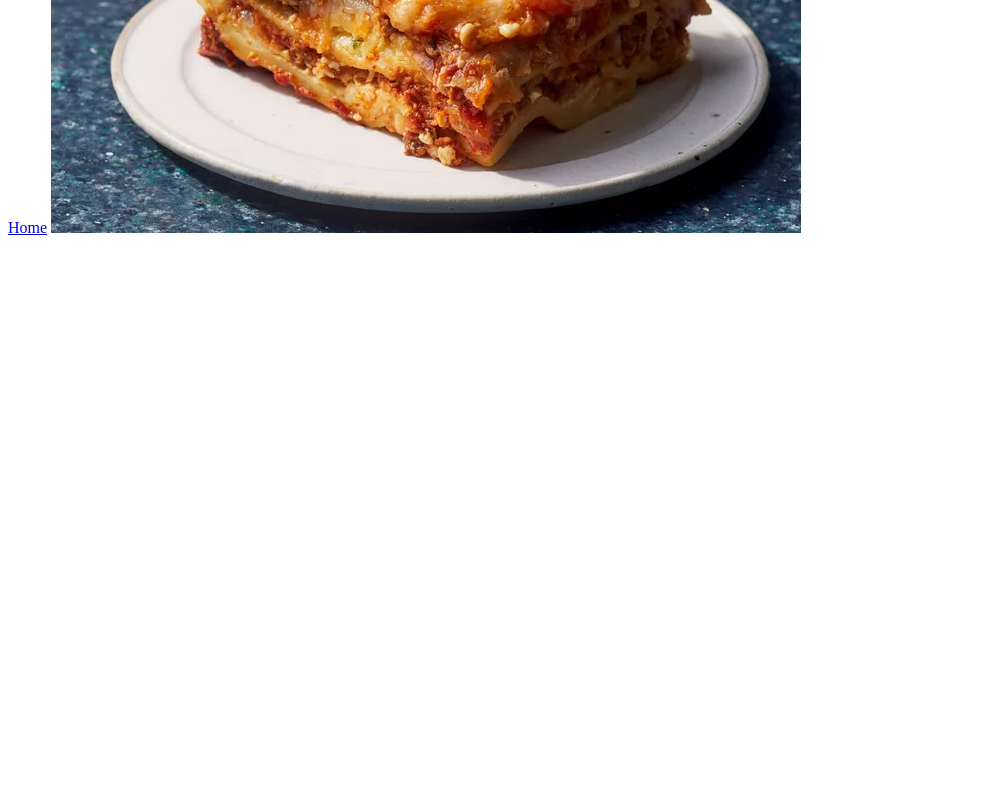
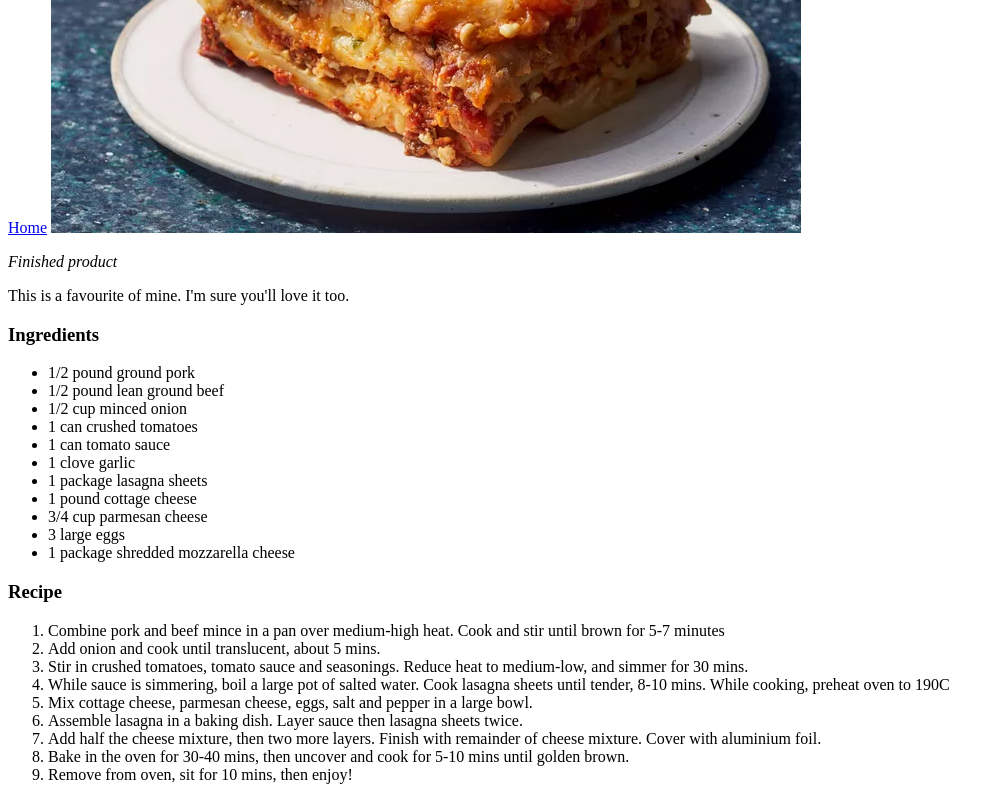
Before and after one commit to ncko10/odin-recipes, a plain HTML site: page recipes/lasagna.html in a window 1280 px wide. Shown: the part 410-1210 px from the top of the page, without its empty margins (0-1004 px from the left). Before the commit the page ends 800 px from the top, so only its background shows below. Drawn offline with Linux system fonts and the light colour scheme.

Commit message:
Add ingredients and recipe steps to lasagna recipe

```diff
--- a/recipes/lasagna.html
+++ b/recipes/lasagna.html
@@ -9,5 +9,35 @@
         <a href="../index.html">Home</a>
 
         <img src="../images/Lasagna.jpg" alt="Lasagna" width="750" height="563">
+        <p><em>Finished product</em></p>
+        <p>This is a favourite of mine. I'm sure you'll love it too.</p>
+
+        <h3>Ingredients</h3>
+        <ul>
+            <li>1/2 pound ground pork</li>
+            <li>1/2 pound lean ground beef</li>
+            <li>1/2 cup minced onion</li>
+            <li>1 can crushed tomatoes</li>
+            <li>1 can tomato sauce</li>
+            <li>1 clove garlic</li>
+            <li>1 package lasagna sheets</li>
+            <li>1 pound cottage cheese</li>
+            <li>3/4 cup parmesan cheese</li>
+            <li>3 large eggs</li>
+            <li>1 package shredded mozzarella cheese</li>
+        </ul>
+
+        <h3>Recipe</h3>
+        <ol>
+            <li>Combine pork and beef mince in a pan over medium-high heat. Cook and stir until brown for 5-7 minutes</li>
+            <li>Add onion and cook until translucent, about 5 mins.</li>
+            <li>Stir in crushed tomatoes, tomato sauce and seasonings. Reduce heat to medium-low, and simmer for 30 mins.</li>
+            <li>While sauce is simmering, boil a large pot of salted water. Cook lasagna sheets until tender, 8-10 mins. While cooking, preheat oven to 190C</li>
+            <li>Mix cottage cheese, parmesan cheese, eggs, salt and pepper in a large bowl.</li>
+            <li>Assemble lasagna in a baking dish. Layer sauce then lasagna sheets twice.</li>
+            <li>Add half the cheese mixture, then two more layers. Finish with remainder of cheese mixture. Cover with aluminium foil.</li>
+            <li>Bake in the oven for 30-40 mins, then uncover and cook for 5-10 mins until golden brown.</li>
+            <li>Remove from oven, sit for 10 mins, then enjoy!</li>
+        </ol>
     </body>
 </html>
```
